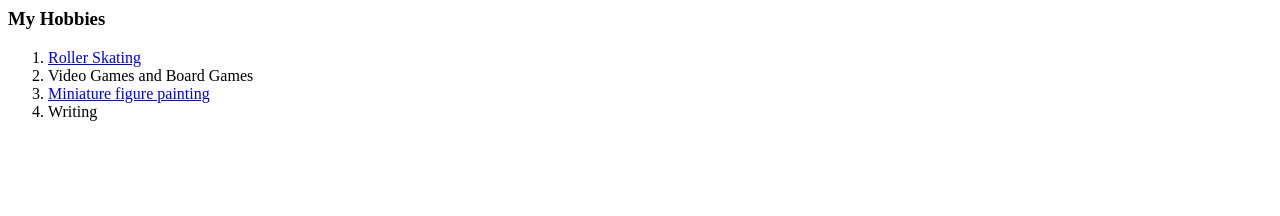
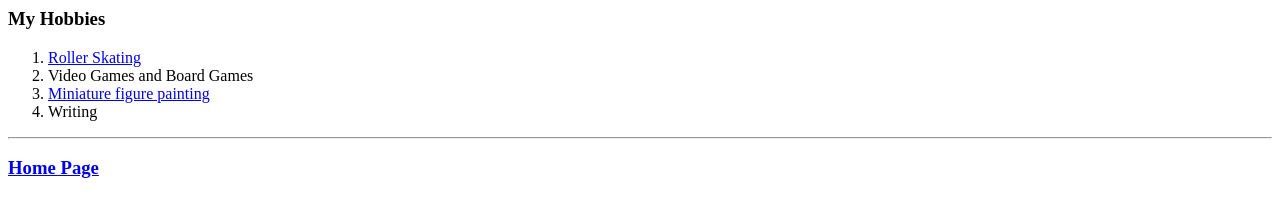
Before and after one commit to CodeSheMakes/cv, a plain HTML site: page hobbies.html in a window 1280 px wide. Drawn offline with Linux system fonts and the light colour scheme.

Commit message:
added home page links

```diff
--- a/hobbies.html
+++ b/hobbies.html
@@ -15,6 +15,9 @@
     <li><a href="https://www.youtube.com/watch?v=PRz8DbbD04I&t=9s">Miniature figure painting</a></li>
     <li>Writing</li>
   </ol>
+
+  <hr>
+  <h3><a href="index.html">Home Page</a></h3>
 </body>
 
 </html>
```
Also changed, not shown: contact.html (+2 -0 lines).
